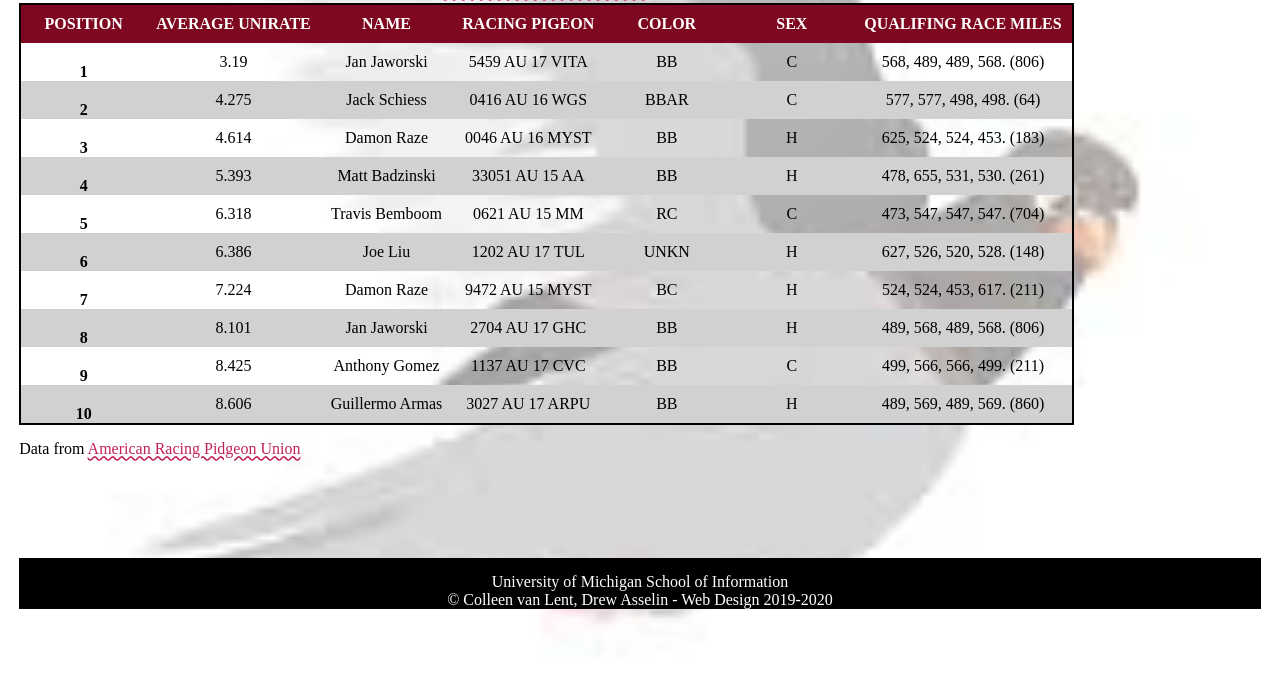
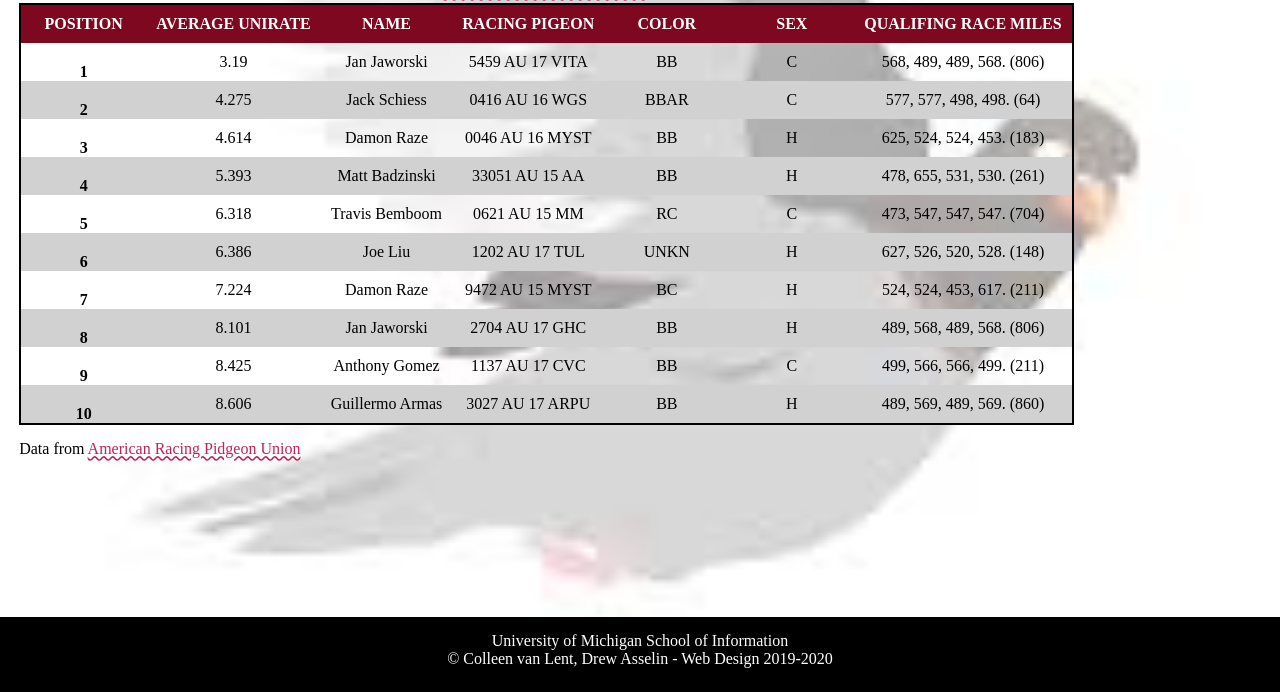
Before and after one commit to salikasl/homework4-2021, a plain HTML site: page index.html in a window 1280 px wide. Shown: the part 108-800 px from the top of the page. Drawn offline with Linux system fonts and the light colour scheme; files whose address does not match are found by name; a web font is replaced by a local one.

Commit message:
footer sticky

```diff
--- a/css/style.css
+++ b/css/style.css
@@ -113,6 +113,10 @@ thead tr:first-child th:first-child{}
 
 /*Req 8*/
 footer{
+  min-height: 75px;
+  position: fixed;
+  bottom: 0;
+  right: 0;
   width:100%;
   background:#000000;
   text-align:center;
```
